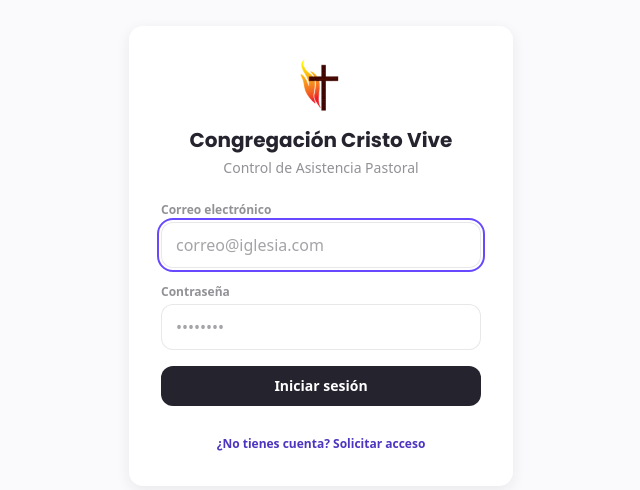
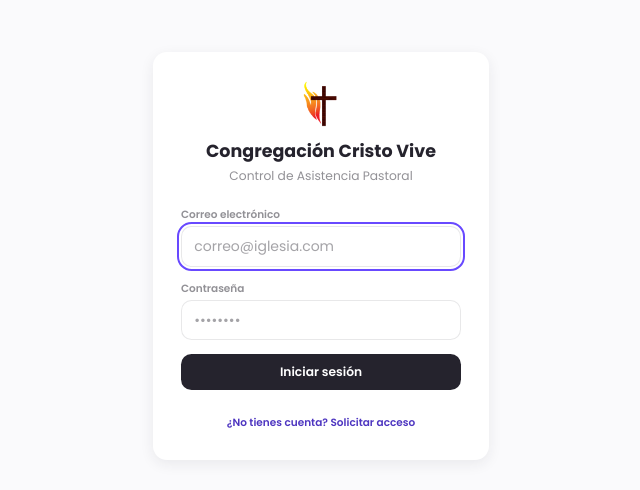
Before and after one commit to juanrosascueva/farov3-asistencia, a React (Vite) app: page / in a window 1280 px wide. Shown: the part 144-634 px from the top of the page, without its empty margins (319-959 px from the left). Built offline with nearby package versions, Linux system fonts and the light colour scheme; no server answers.

Commit message:
style: unify typography across application

```diff
--- a/src/index.css
+++ b/src/index.css
@@ -20,6 +20,11 @@
 html, body {
   background: #FAFAFC;
   color: rgb(var(--clr-ink));
+  font-family: "Poppins", "Inter", Arial, sans-serif;
+  font-size: 14px;
+  line-height: 1.5;
+  -webkit-font-smoothing: antialiased;
+  text-rendering: optimizeLegibility;
   overflow-x: hidden;
   width: 100%;
 }
@@ -64,6 +69,16 @@ input::placeholder, textarea::placeholder {
   color: #c9beff;
 }
 
+/* Escala tipográfica única: encabezados claros, cuerpo legible y metadatos discretos. */
+h1, h2, h3, .font-display { font-family: "Poppins", "Inter", Arial, sans-serif; letter-spacing: 0; }
+h1 { line-height: 1.22; font-weight: 700; }
+h2 { line-height: 1.3; font-weight: 700; }
+h3 { line-height: 1.35; font-weight: 600; }
+.text-sm { line-height: 1.5; }
+.text-xs { line-height: 1.5; }
+.tracking-wide, .tracking-wider, .tracking-tight { letter-spacing: 0 !important; }
+.tabular-nums { font-variant-numeric: tabular-nums; }
+
 .app-shell { min-height: 100vh; }
 .appbar { min-height: 52px; }
 .game-card { border: 1px solid var(--color-border); border-radius: 14px; background: rgb(var(--clr-card)); box-shadow: 0 4px 14px rgba(37,35,45,.08); }
@@ -103,7 +118,7 @@ input::placeholder, textarea::placeholder {
   box-shadow: 0 8px 20px -10px rgb(var(--clr-ink) / 0.16);
 }
 
-button, input, select, textarea { font-family: inherit; }
+button, input, select, textarea { font-family: inherit; letter-spacing: 0; }
 h1, h2, h3 { text-wrap: balance; }
 p { text-wrap: pretty; }
 .dark .premium-card:hover {
```
